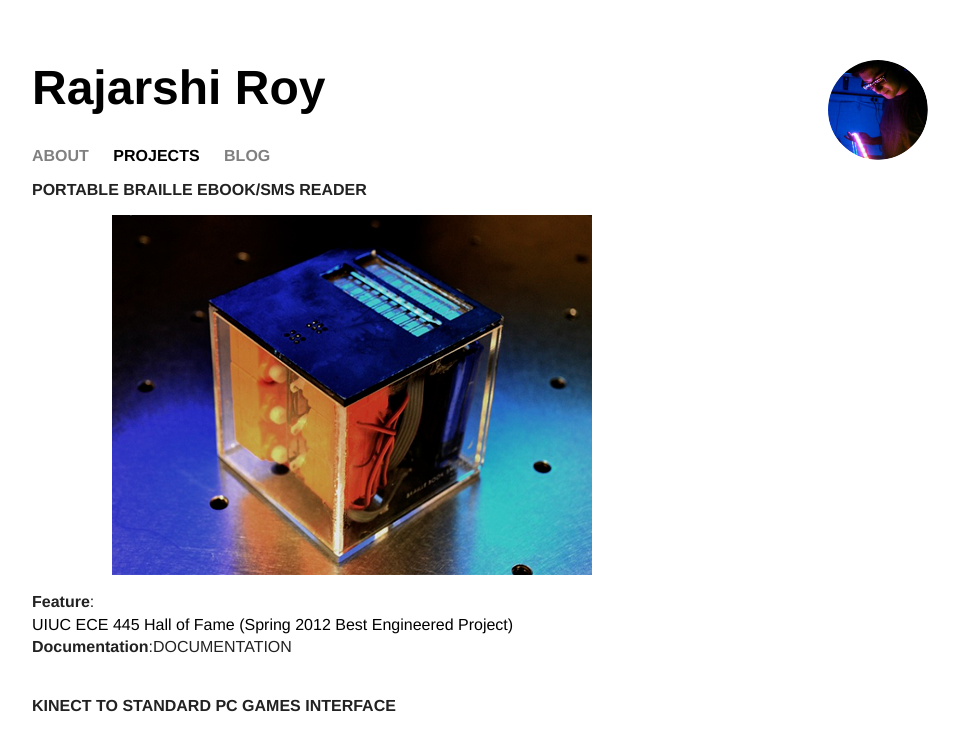
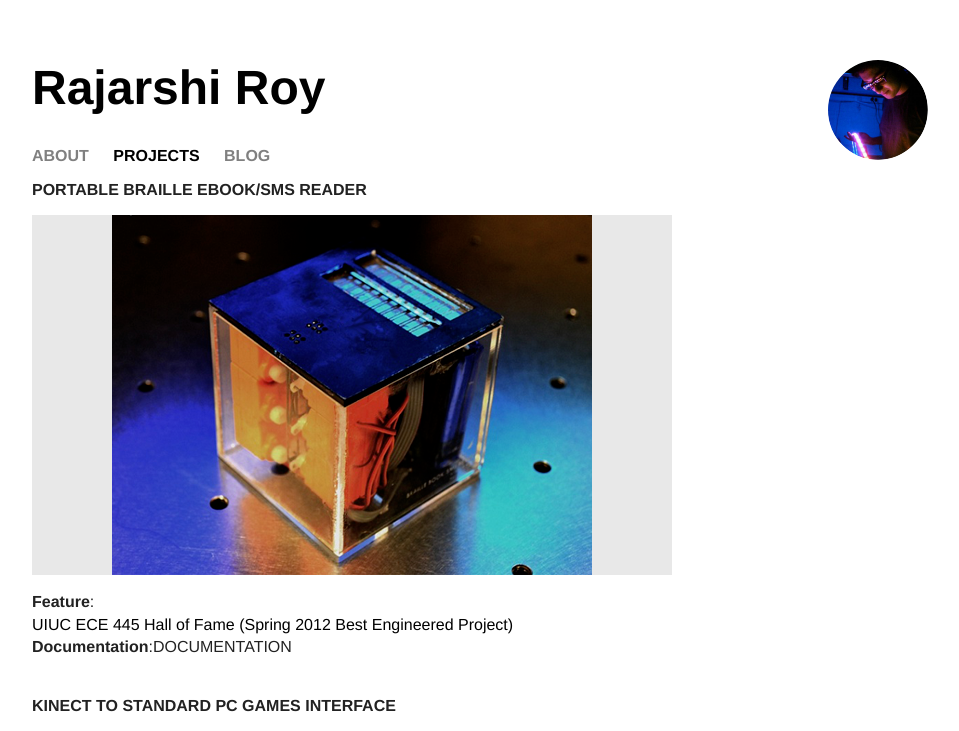
Before and after one commit to rajarshiroy/rajarshiroy.github.io, a Jekyll site: the page built from projects/index.html, in a window 1280 px wide. Shown: the top 731 px of the page, without its empty margins (160-1119 px from the left). Built offline with Jekyll 4.4.1, drawn with Linux system fonts in a browser that asks for light colours; grey boxes are pictures that could not be loaded.

Commit message:
Update index.html

```diff
--- a/projects/index.html
+++ b/projects/index.html
@@ -3,7 +3,7 @@ layout: projects
 title: Projects
 ---
 ### PORTABLE BRAILLE EBOOK/SMS READER ###
-<div style="width:640px;height:360px;background-color:e8e8e8;"><img src="/projects/content/braille.png" style="height:100%; width:100%; object-fit:contain"></div>
+<div style="width:640px;height:360px;background-color:#e8e8e8;"><img src="/projects/content/braille.png" style="height:100%; width:100%; object-fit:contain"></div>
 **Feature**:<br/>
 [UIUC ECE 445 Hall of Fame (Spring 2012 Best Engineered Project)](https://courses.engr.illinois.edu/ece445/hall-of-fame.asp)<br/>
 **Documentation**:DOCUMENTATION<br/>
```
